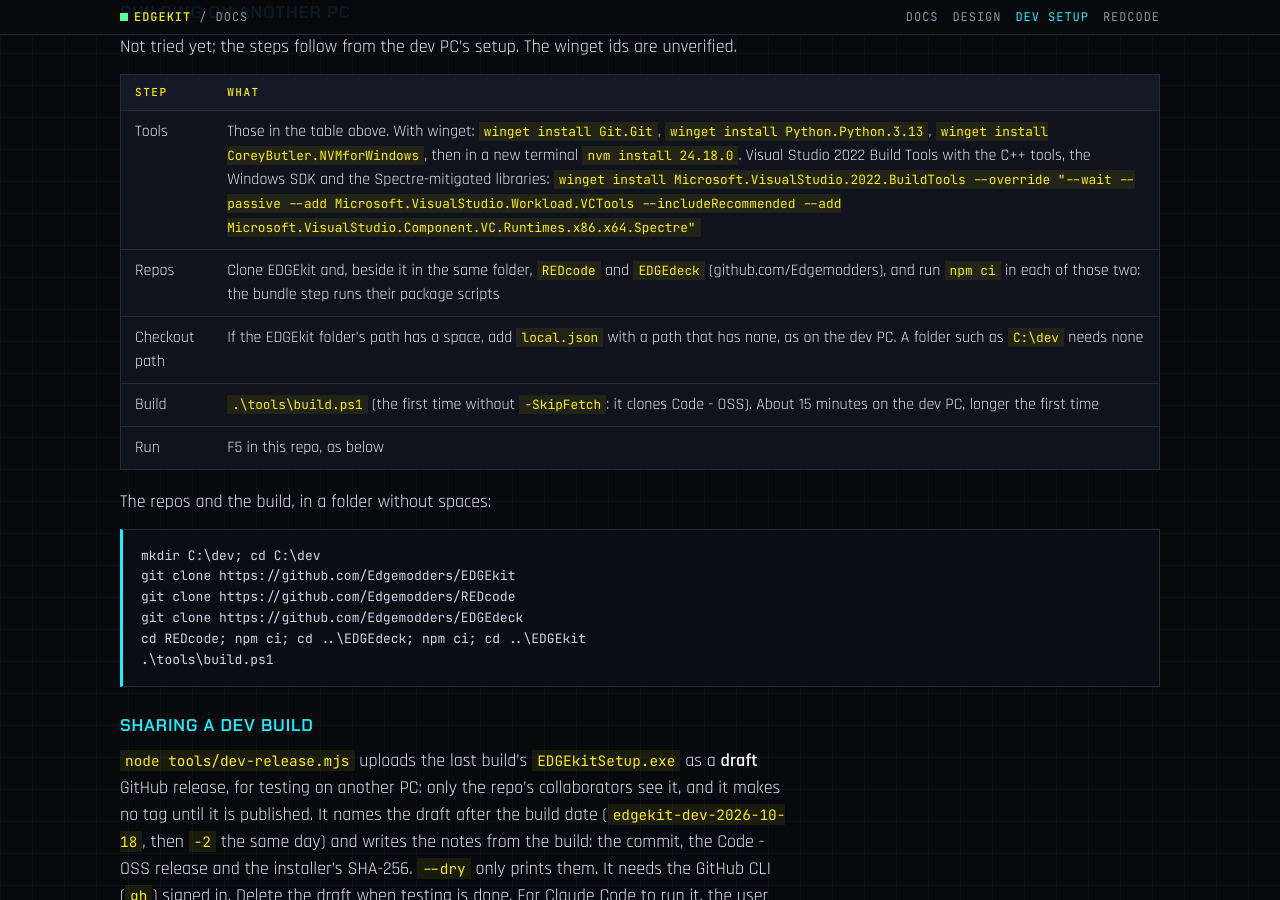
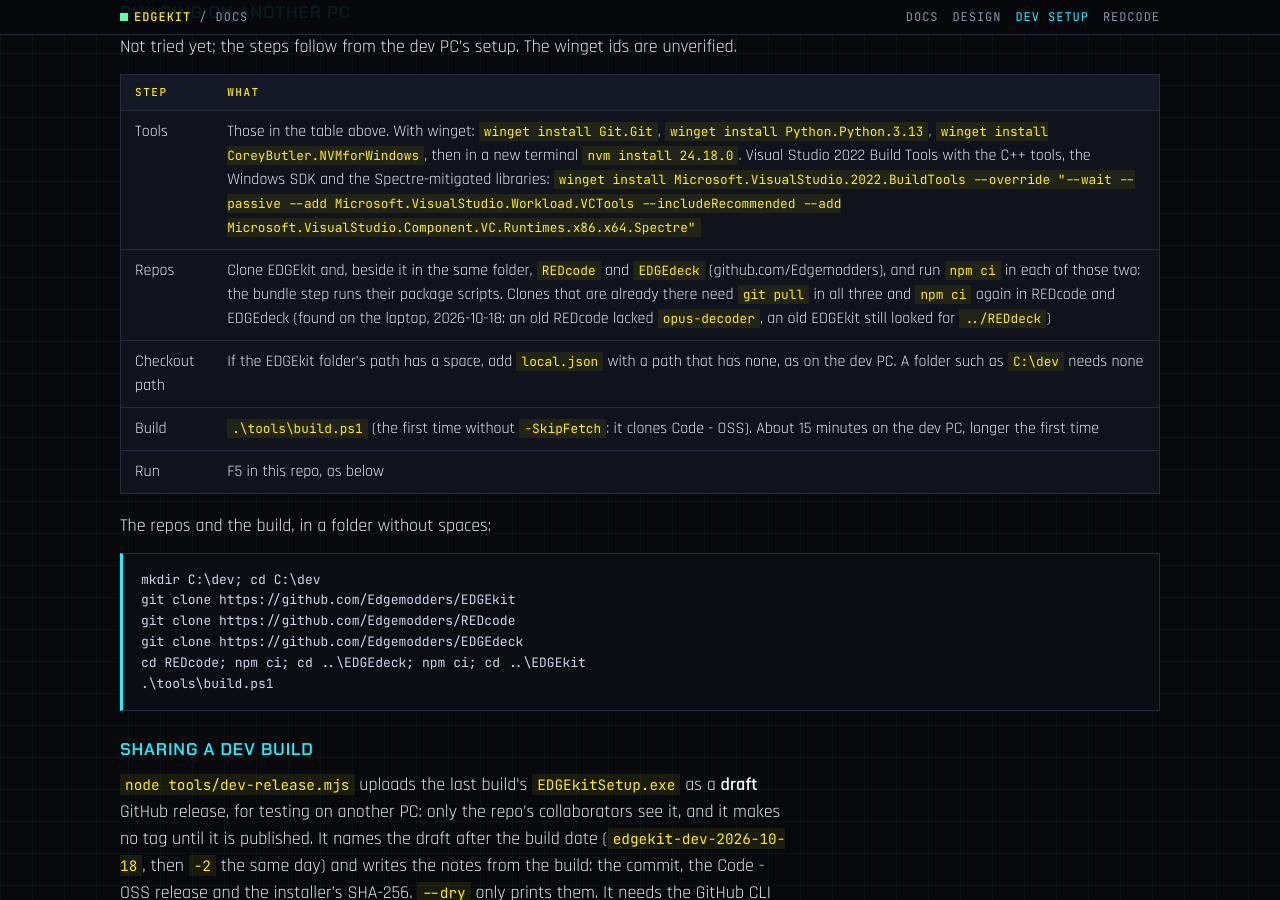
Before and after one commit to Edgemodders/EDGEkit, a Jekyll site: the page built from docs/dev-setup.md, in a window 1280 px wide and 900 px high, scrolled down 2571 px. Built offline with Jekyll 4.4.1, drawn with Linux system fonts in a browser that asks for light colours; our own code applies the rules of GitHub Pages for plain Markdown files.

Commit message:
Dev setup: existing clones need a pull and npm ci first
Co-Authored-By: Claude Opus 5.5 <noreply@anthropic.com>

```diff
--- a/docs/dev-setup.md
+++ b/docs/dev-setup.md
@@ -43,7 +43,7 @@ Not tried yet; the steps follow from the dev PC's setup. The winget ids are unve
 | Step | What |
 |---|---|
 | Tools | Those in the table above. With winget: `winget install Git.Git`, `winget install Python.Python.3.13`, `winget install CoreyButler.NVMforWindows`, then in a new terminal `nvm install 24.18.0`. Visual Studio 2022 Build Tools with the C++ tools, the Windows SDK and the Spectre-mitigated libraries: `winget install Microsoft.VisualStudio.2022.BuildTools --override "--wait --passive --add Microsoft.VisualStudio.Workload.VCTools --includeRecommended --add Microsoft.VisualStudio.Component.VC.Runtimes.x86.x64.Spectre"` |
-| Repos | Clone EDGEkit and, beside it in the same folder, `REDcode` and `EDGEdeck` (github.com/Edgemodders), and run `npm ci` in each of those two: the bundle step runs their package scripts |
+| Repos | Clone EDGEkit and, beside it in the same folder, `REDcode` and `EDGEdeck` (github.com/Edgemodders), and run `npm ci` in each of those two: the bundle step runs their package scripts. Clones that are already there need `git pull` in all three and `npm ci` again in REDcode and EDGEdeck (found on the laptop, 2026-10-18: an old REDcode lacked `opus-decoder`, an old EDGEkit still looked for `../REDdeck`) |
 | Checkout path | If the EDGEkit folder's path has a space, add `local.json` with a path that has none, as on the dev PC. A folder such as `C:\dev` needs none |
 | Build | `.\tools\build.ps1` (the first time without `-SkipFetch`: it clones Code - OSS). About 15 minutes on the dev PC, longer the first time |
 | Run | F5 in this repo, as below |
```
